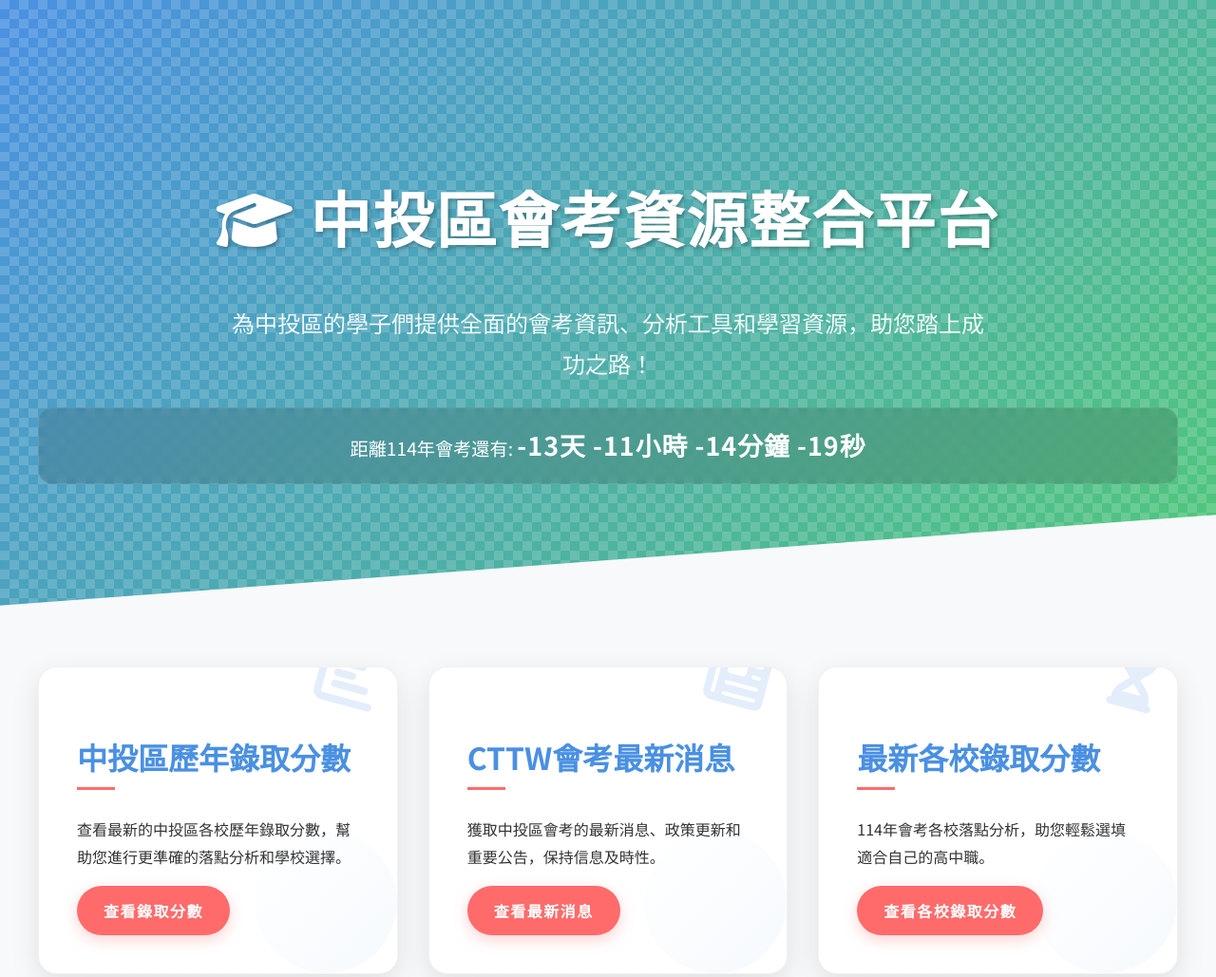
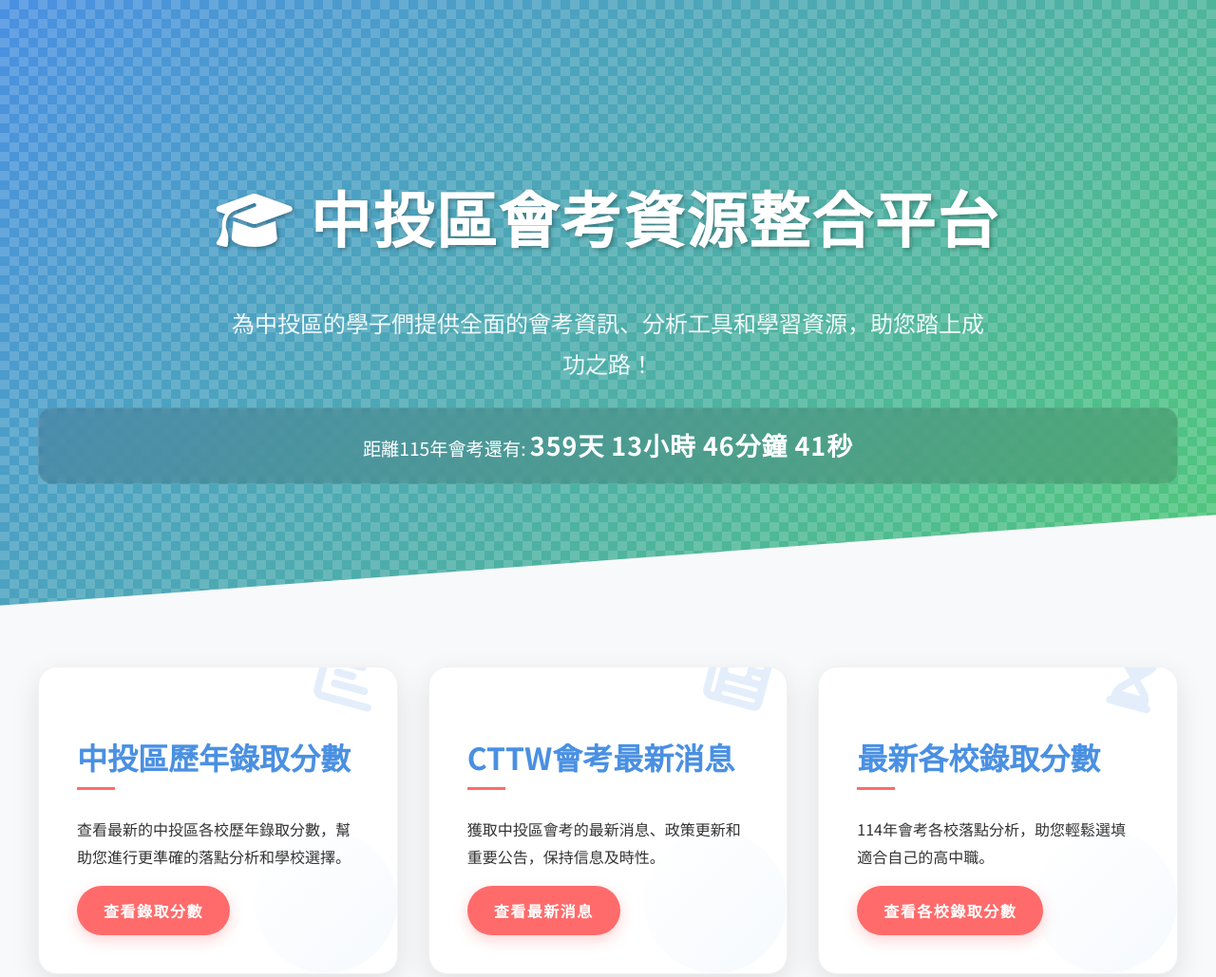
Before and after one commit to ctttw/Navigation, a plain HTML site: page index.html in a window 1280 px wide. Shown: the top 1029 px of the page at 95% size. Drawn offline with nearby package versions, Linux system fonts and the light colour scheme.

Commit message:
Update index.html

```diff
--- a/index.html
+++ b/index.html
@@ -508,7 +508,7 @@
         <div class="container header-content">
             <h1><i class="fas fa-graduation-cap"></i> 中投區會考資源整合平台</h1>
             <p class="subtitle">為中投區的學子們提供全面的會考資訊、分析工具和學習資源，助您踏上成功之路！</p>
-            <div id="exam-countdown" class="countdown">距離114年會考還有: <span id="countdown-value"></span></div>
+            <div id="exam-countdown" class="countdown">距離115年會考還有: <span id="countdown-value"></span></div>
         </div>
     </header>
     <main class="container">
@@ -650,7 +650,7 @@
             });
 
             function updateCountdown() {
-                const examDate = new Date('2025-05-16T00:00:00'); // Assuming the exam is on May 16, 2025
+                const examDate = new Date('2026-05-23T00:00:00'); // Assuming the exam is on May 16, 2025
                 const now = new Date();
                 const difference = examDate - now;
 
```
